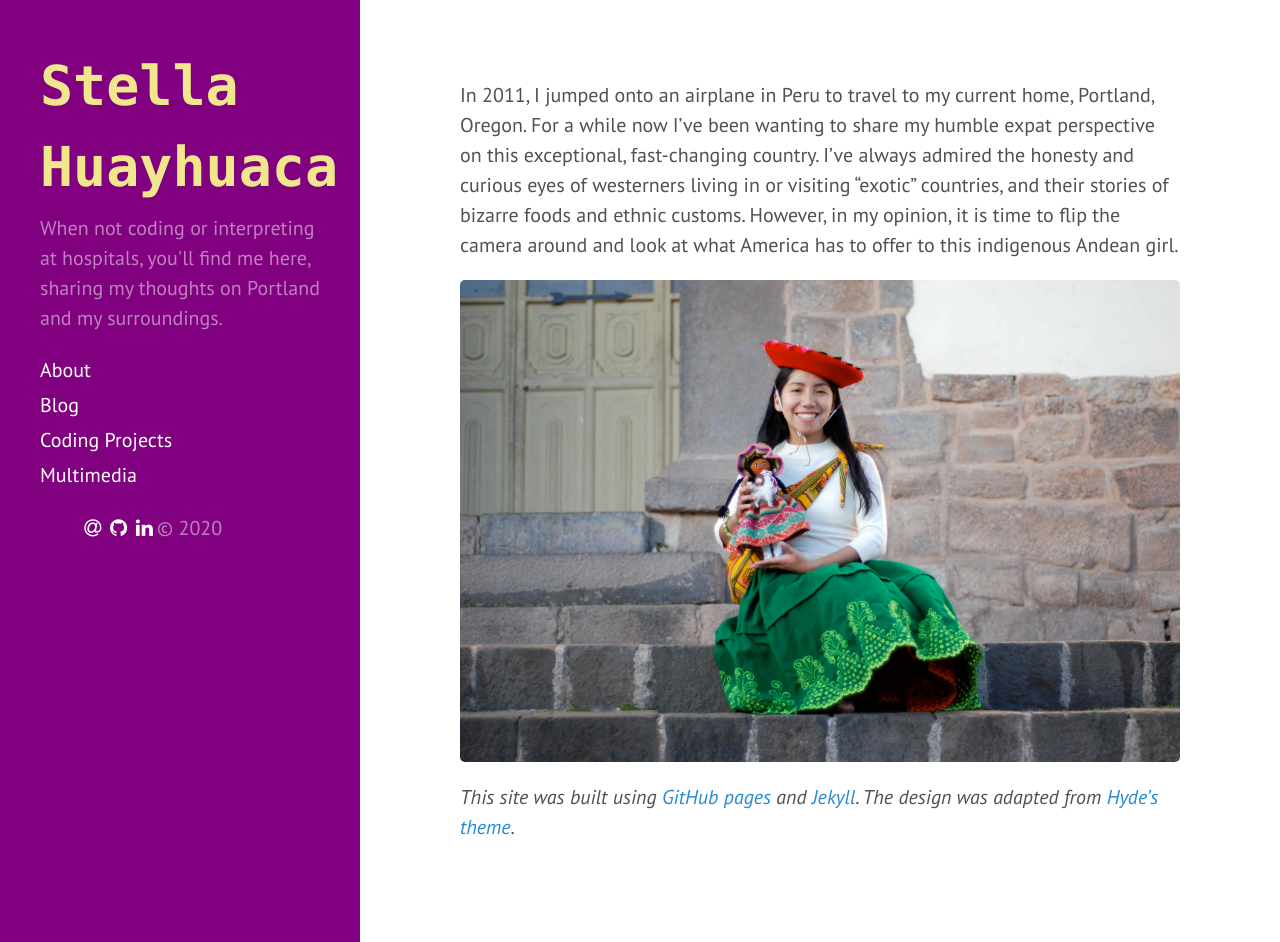
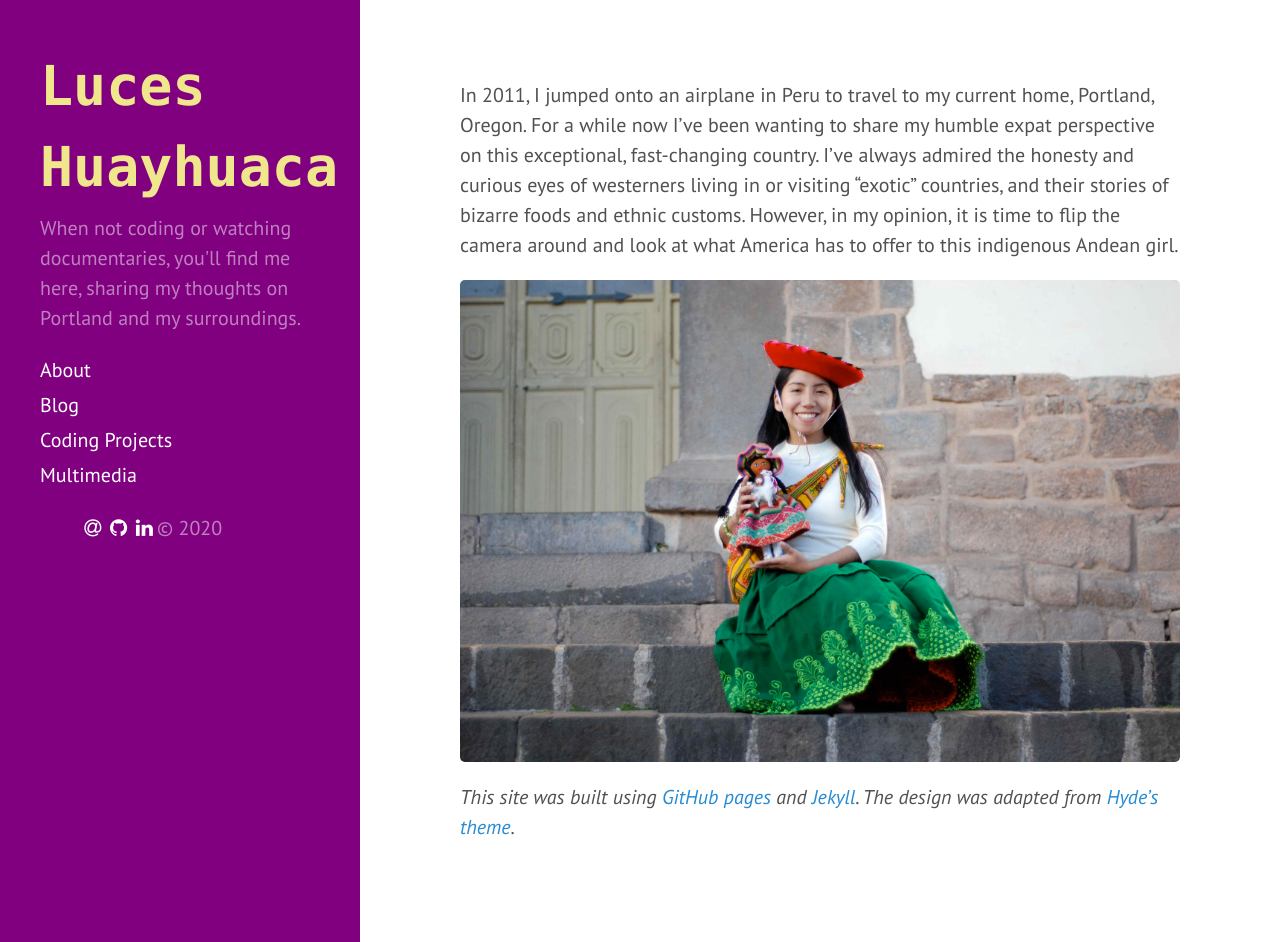
Before and after one commit to uturunku1/uturunku1.github.io, a Jekyll site: the page built from index.md, in a window 1280 px wide and 942 px high. Built offline with Jekyll 4.4.1, drawn with Linux system fonts in a browser that asks for light colours; nearby versions of some CDN libraries.

Commit message:
Update _config.yml

```diff
--- a/_config.yml
+++ b/_config.yml
@@ -12,10 +12,10 @@ permalink:              /blog/:categories/:title/
 # permalink:            blog/:categories/:year/:month/:day/:title/
 
 # Setup
-title:            'Stella Huayhuaca'
-name:             'Stella Huayhuaca'
+title:            'Luces Huayhuaca'
+name:             'Luces Huayhuaca'
 #tagline:          ''
-description:      "When not coding or interpreting at hospitals, you'll find me here, sharing my thoughts on Portland and my surroundings."
+description:      "When not coding or watching documentaries, you'll find me here, sharing my thoughts on Portland and my surroundings."
 #url:              http://uturunku1.github.io/
 baseurl:
 # blogurl:          /blog/
@@ -25,11 +25,10 @@ images:         '/assets'
 # pdfs:           '/pdf'
 
 author:
-  name:           'Stella Huayhuaca'
+  name:           'Luces Huayhuaca'
   url:            uturunku1.github.io
   github:         'https://github.com/uturunku1'
-  linkedin:       'https://www.linkedin.com/in/stella-huayhuaca '
-  email:          'luces.huayhuaca@gmail.com'
+  linkedin:       'https://www.linkedin.com/in/luces-huayhuaca '
 
 paginate:         3
 paginate_path:    "/blog/page:num/"
```
